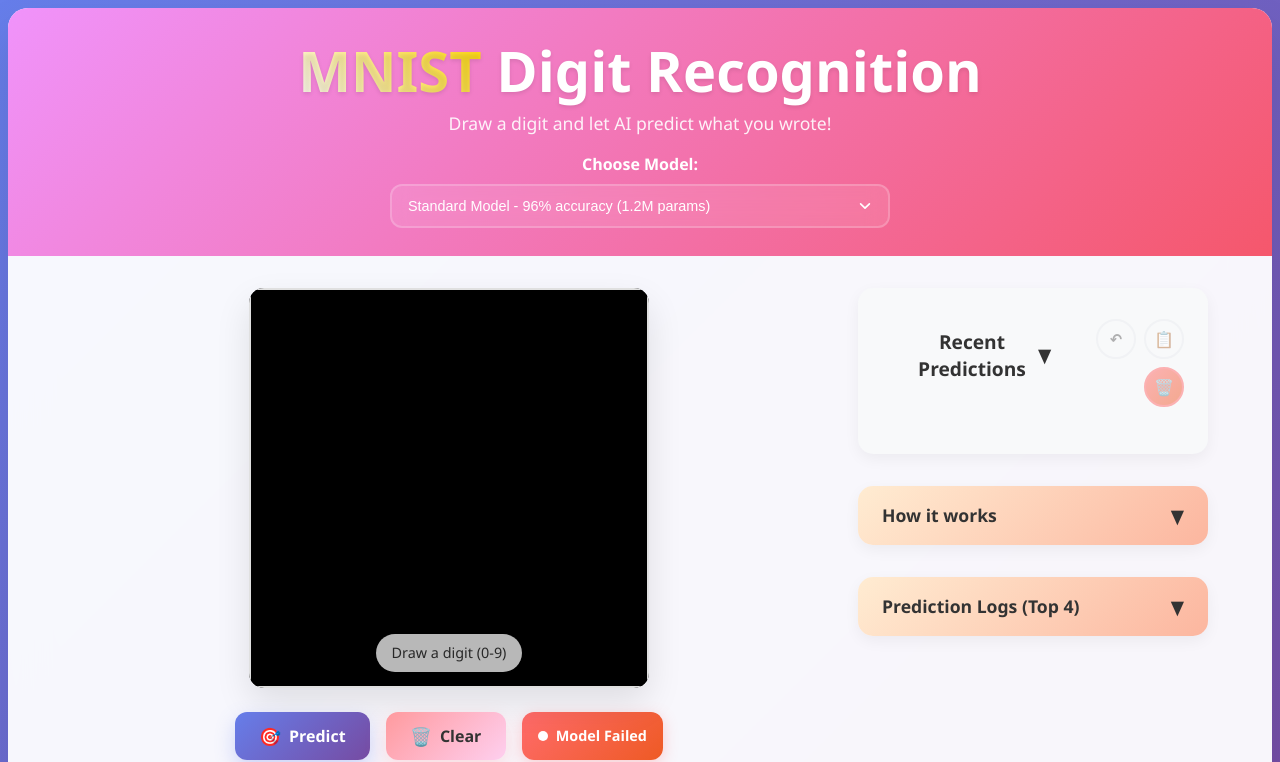
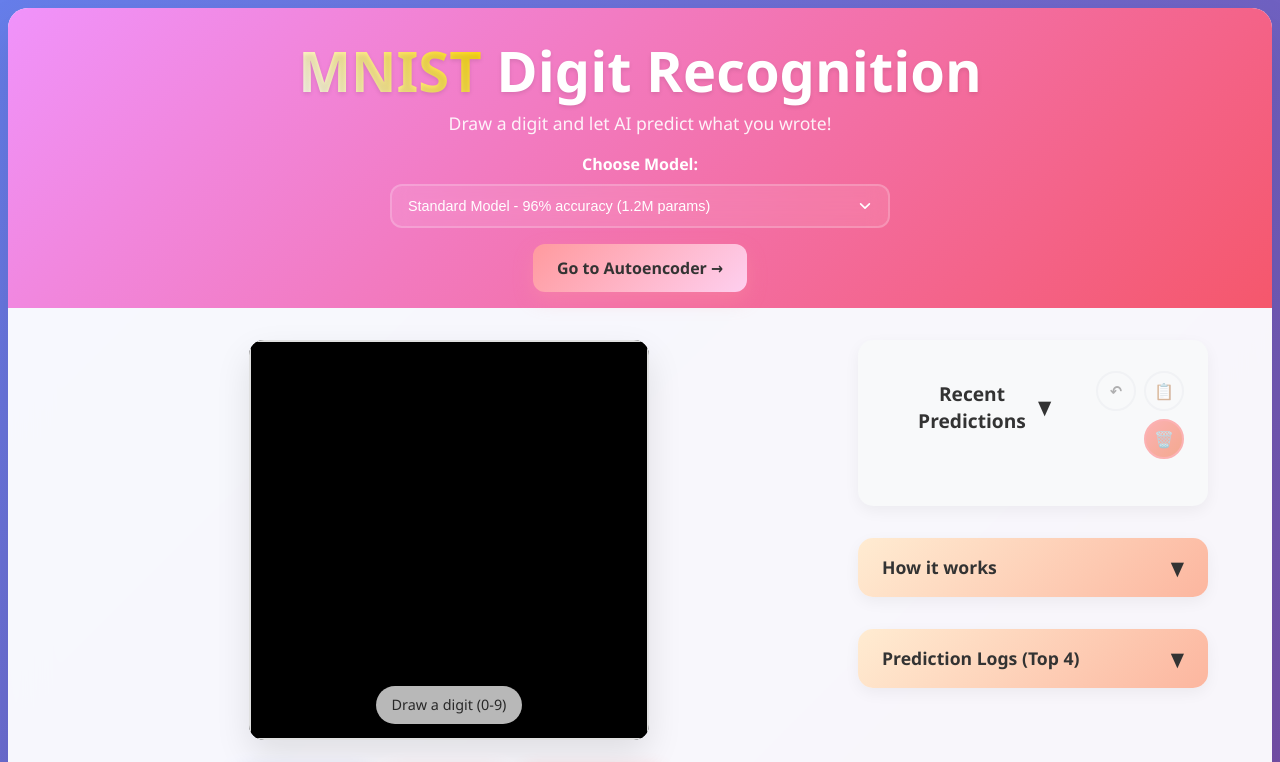
Before and after one commit to renanbazinin/MNIST-Client-Side, a React (Vite) app: page / in a window 1280 px wide. Shown: the top 762 px of the page. Built offline with nearby package versions, Linux system fonts and the light colour scheme.

Commit message:
added auto encoder and hash route

```diff
--- a/src/App.jsx
+++ b/src/App.jsx
@@ -1,6 +1,7 @@
 import { useState, useRef, useCallback, useEffect } from 'react';
 import './App.css';
 import * as ort from 'onnxruntime-web'; // Kept as ONNX runtime is fundamental
+import { Link } from 'react-router-dom';
 import { initializeMnistModel, runMnistPrediction } from './services/mnistOnnxService';
 
 function App() {
@@ -480,6 +481,11 @@ function App() {
               Initializing AI model for the first time. This may take up to 20 seconds. Please wait...
             </div>
           )}
+          <div style={{ marginTop: '1rem' }}>
+            <Link to="/encoder" className="btn btn-secondary" style={{ textDecoration: 'none', display: 'inline-flex' }}>
+              Go to Autoencoder →
+            </Link>
+          </div>
         </header>
 
         <main className="main">
--- a/src/main.jsx
+++ b/src/main.jsx
@@ -1,17 +1,17 @@
 import { StrictMode } from 'react';
 import { createRoot } from 'react-dom/client';
 import './index.css';
-import { BrowserRouter, Routes, Route } from 'react-router-dom';
+import { HashRouter, Routes, Route } from 'react-router-dom';
 import App from './App.jsx';
 import AutoencoderPage from './Autoencoder.jsx';
 
 createRoot(document.getElementById('root')).render(
   <StrictMode>
-    <BrowserRouter basename={import.meta.env.BASE_URL}>
+    <HashRouter>
       <Routes>
         <Route path="/" element={<App />} />
         <Route path="/encoder" element={<AutoencoderPage />} />
       </Routes>
-    </BrowserRouter>
+    </HashRouter>
   </StrictMode>
 );
```
